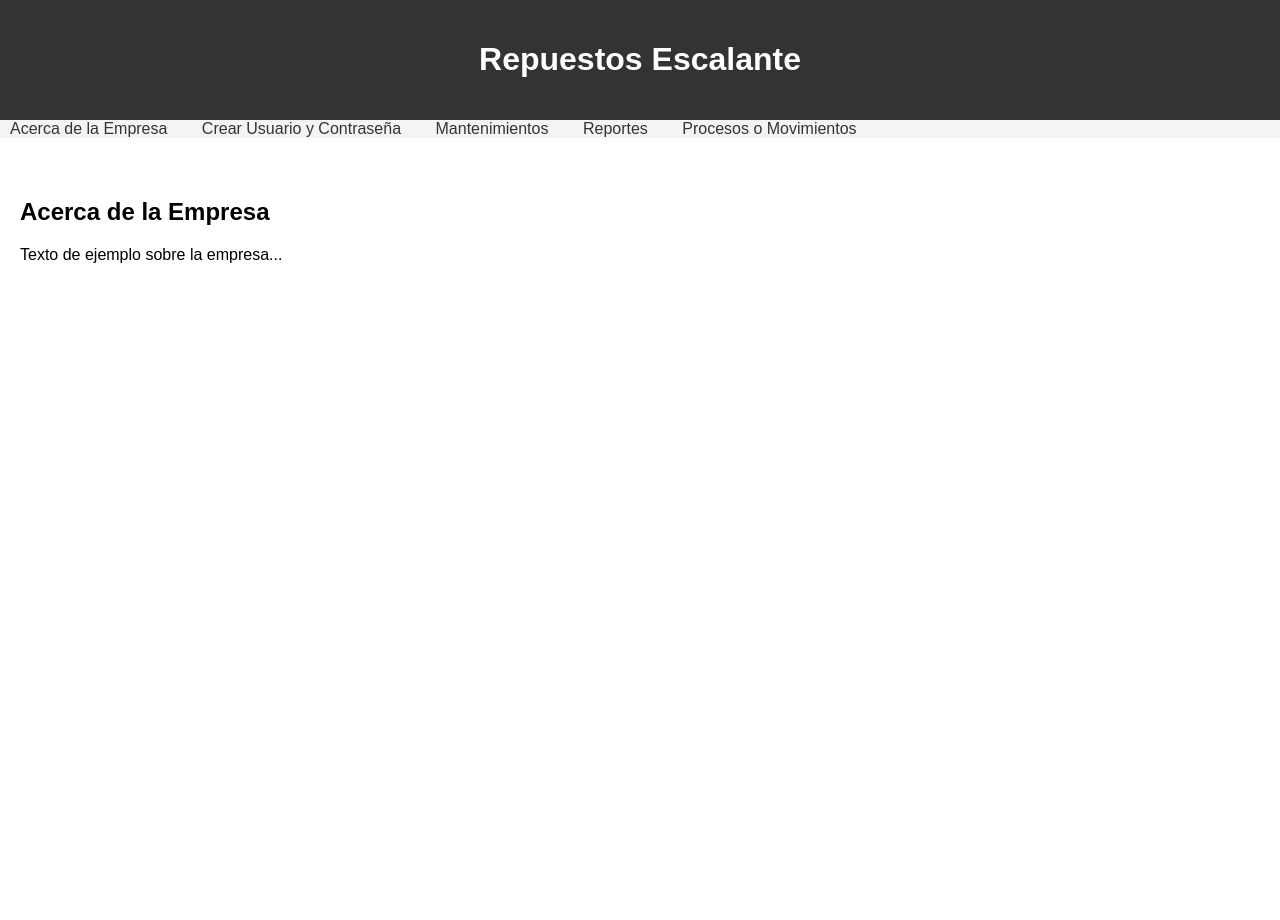
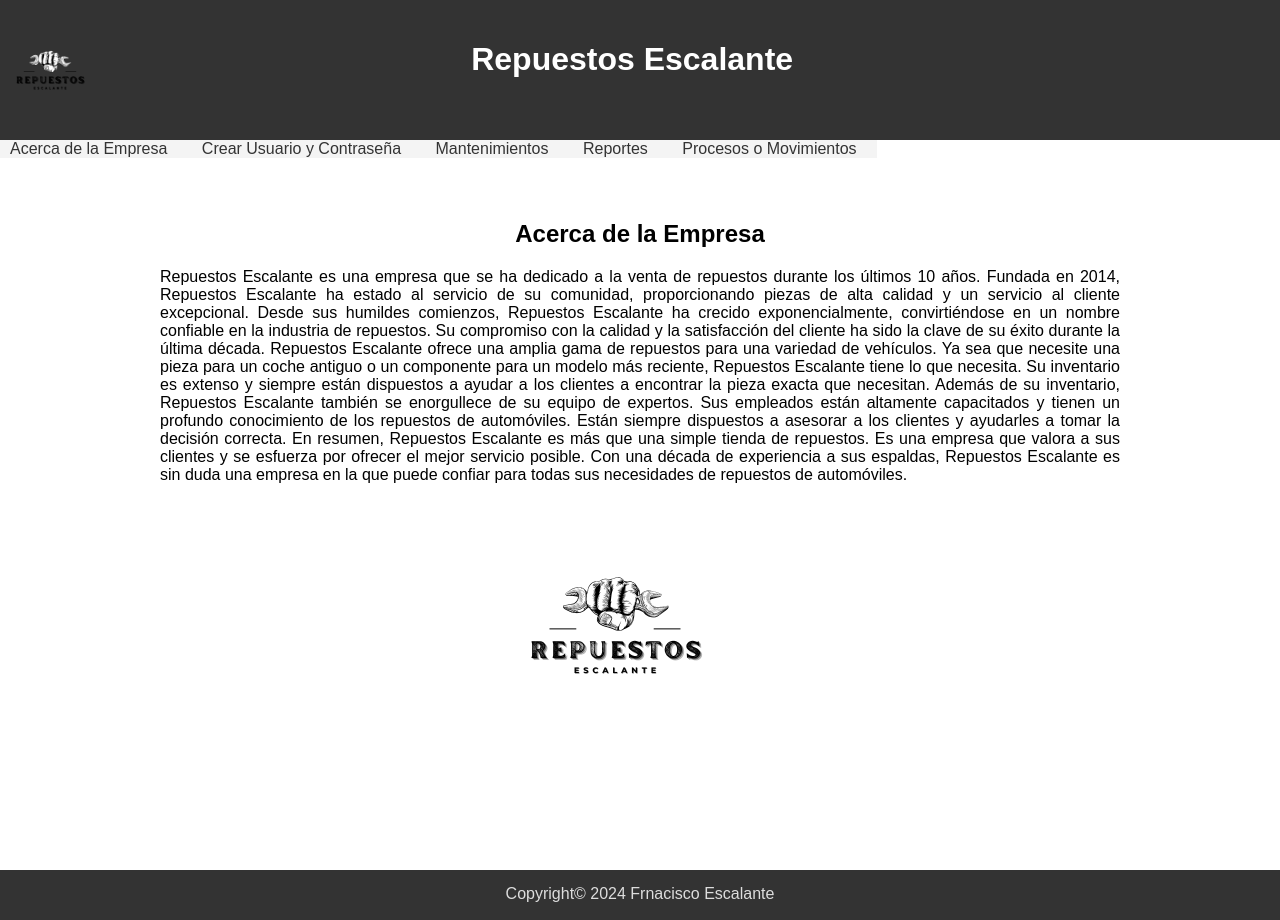
Before and after one commit to Lara-Elvis/repuestos, a PHP site: page / in a window 1280 px wide. Before the commit the page ends 263 px from the top, so only its background shows below. Run offline with PHP 8.4, Linux system fonts and the light colour scheme.

Commit message:
Modifica todos los archivos

```diff
--- a/Mantenimiento.php
+++ b/Mantenimiento.php
@@ -13,5 +13,9 @@
             <li><a href="#productos">Productos</a></li>
         </ul>
     </section>
+
+    <footer>
+        <p class="copyriht">Copyright&#169 2024 Frnacisco Escalante</p>
+    </footer>
 </body>
 </html>
--- a/Procesos.php
+++ b/Procesos.php
@@ -14,5 +14,8 @@
         </ul>
     </section>
 
+    <footer>
+        <p class="copyriht">Copyright&#169 2024 Frnacisco Escalante</p>
+    </footer>
 </body>
 </html>
--- a/Routes/head.php
+++ b/Routes/head.php
@@ -1,3 +1,4 @@
 <meta charset="UTF-8">
     <meta name="viewport" content="width=device-width, initial-scale=1.0">
     <link rel="stylesheet" href="styles.css">
+    <link rel="icon" type="image/png" href="imagenes/RepuestosSinFondo.png">
--- a/Routes/menu.php
+++ b/Routes/menu.php
@@ -1,7 +1,8 @@
+    <div class="textoSuperior">
         <header>
+            <img  class="imagenTitulo" src="imagenes/RepuestosSinFondo.png">
             <h1>Repuestos Escalante</h1>
         </header>
-
         <nav>
             <ul>
                 <li><a href="index.php">Acerca de la Empresa</a></li>
@@ -11,3 +12,4 @@
                 <li><a href="Procesos.php">Procesos o Movimientos</a></li>
             </ul>
         </nav>
+    </div>
--- a/Usuarios.php
+++ b/Usuarios.php
@@ -18,5 +18,9 @@
             <button type="submit">Crear Usuario</button>
         </form>
     </section>
+
+    <footer>
+        <p class="copyriht">Copyright&#169 2024 Frnacisco Escalante</p>
+    </footer>
 </body>
 </html>
--- a/index.php
+++ b/index.php
@@ -7,12 +7,28 @@
 <body>
     <?php include("Routes/menu.php")?>
 
-    <section id="acerca">
-        <h2>Acerca de la Empresa</h2>
-        <p>Texto de ejemplo sobre la empresa...</p>
-    </section>
+
+    <div class="acercaEmpresa">
+        <section id="acerca">
+            <div class="parrafo_principal">
+                <h2>Acerca de la Empresa</h2>
+            </div>
+            <p>
+                Repuestos Escalante es una empresa que se ha dedicado a la venta de repuestos durante los últimos 10 años. Fundada en 2014, Repuestos Escalante ha estado al servicio de su comunidad, proporcionando piezas de alta calidad y un servicio al cliente excepcional.
+                Desde sus humildes comienzos, Repuestos Escalante ha crecido exponencialmente, convirtiéndose en un nombre confiable en la industria de repuestos. Su compromiso con la calidad y la satisfacción del cliente ha sido la clave de su éxito durante la última década.
+                Repuestos Escalante ofrece una amplia gama de repuestos para una variedad de vehículos. Ya sea que necesite una pieza para un coche antiguo o un componente para un modelo más reciente, Repuestos Escalante tiene lo que necesita. Su inventario es extenso y siempre están dispuestos a ayudar a los clientes a encontrar la pieza exacta que necesitan.
+                Además de su inventario, Repuestos Escalante también se enorgullece de su equipo de expertos. Sus empleados están altamente capacitados y tienen un profundo conocimiento de los repuestos de automóviles. Están siempre dispuestos a asesorar a los clientes y ayudarles a tomar la decisión correcta.
+                En resumen, Repuestos Escalante es más que una simple tienda de repuestos. Es una empresa que valora a sus clientes y se esfuerza por ofrecer el mejor servicio posible. Con una década de experiencia a sus espaldas, Repuestos Escalante es sin duda una empresa en la que puede confiar para todas sus necesidades de repuestos de automóviles.
+            </p>
+            <div class="imagen">
+                <img src="imagenes/RepuestosSinFondo.png">
+            </div>
+        </section>
+    </div>
 
 
-
+    <footer>
+        <p class="copyriht">Copyright&#169 2024 Frnacisco Escalante</p>
+    </footer>
 </body>
 </html>
--- a/reportes.php
+++ b/reportes.php
@@ -15,5 +15,8 @@
         </ul>
     </section>
 
+    <footer>
+        <p class="copyriht">Copyright&#169 2024 Frnacisco Escalante</p>
+    </footer>
 </body>
 </html>
--- a/styles.css
+++ b/styles.css
@@ -2,6 +2,14 @@
     font-family: Arial, sans-serif;
     margin: 0;
     padding: 0;
+
+}
+
+.imagenTitulo{
+    padding: 0;
+    width: 100px;
+    height: 100px;
+    margin: 0 29% 0 0px;
 }
 
 header {
@@ -9,6 +17,16 @@
     color: #fff;
     text-align: center;
     padding: 20px 0;
+    display: flex;
+    text-align: center;
+}
+
+.textoSuperior{
+    position: relative;
+}
+
+nav{
+    position: absolute;
 }
 
 nav ul {
@@ -31,6 +49,33 @@
 
 nav ul li a:hover {
     background-color: #ddd;
+}
+
+img{
+    padding: 0;
+    width: 250px;
+    height: 250px;
+}
+
+
+.imagen{
+    padding: 0;
+    width: 300px;
+    height: 300px;
+    margin: 0 auto;
+    align-items: center;
+}
+
+.parrafo_principal{
+    text-align: center;
+}
+
+.acercaEmpresa{
+    align-items: center;
+    text-align: justify;
+    justify-content: center;
+    padding: 20px 140px;
+    margin-bottom: 30px;
 }
 
 section {
@@ -60,3 +105,16 @@
 form button:hover {
     background-color: #555;
 }
+.copyriht{
+    padding: 15px;
+}
+
+footer{
+    text-align: center;
+    justify-content: center;
+    padding: 0;
+    margin: 0;
+    height: 50px;
+    color: #ddd;
+    background: #333;
+}
```
Also changed, not shown: imagenes/RepuestosSinFondo.png (added). Lines whose indentation alone changed are shown as unchanged.
